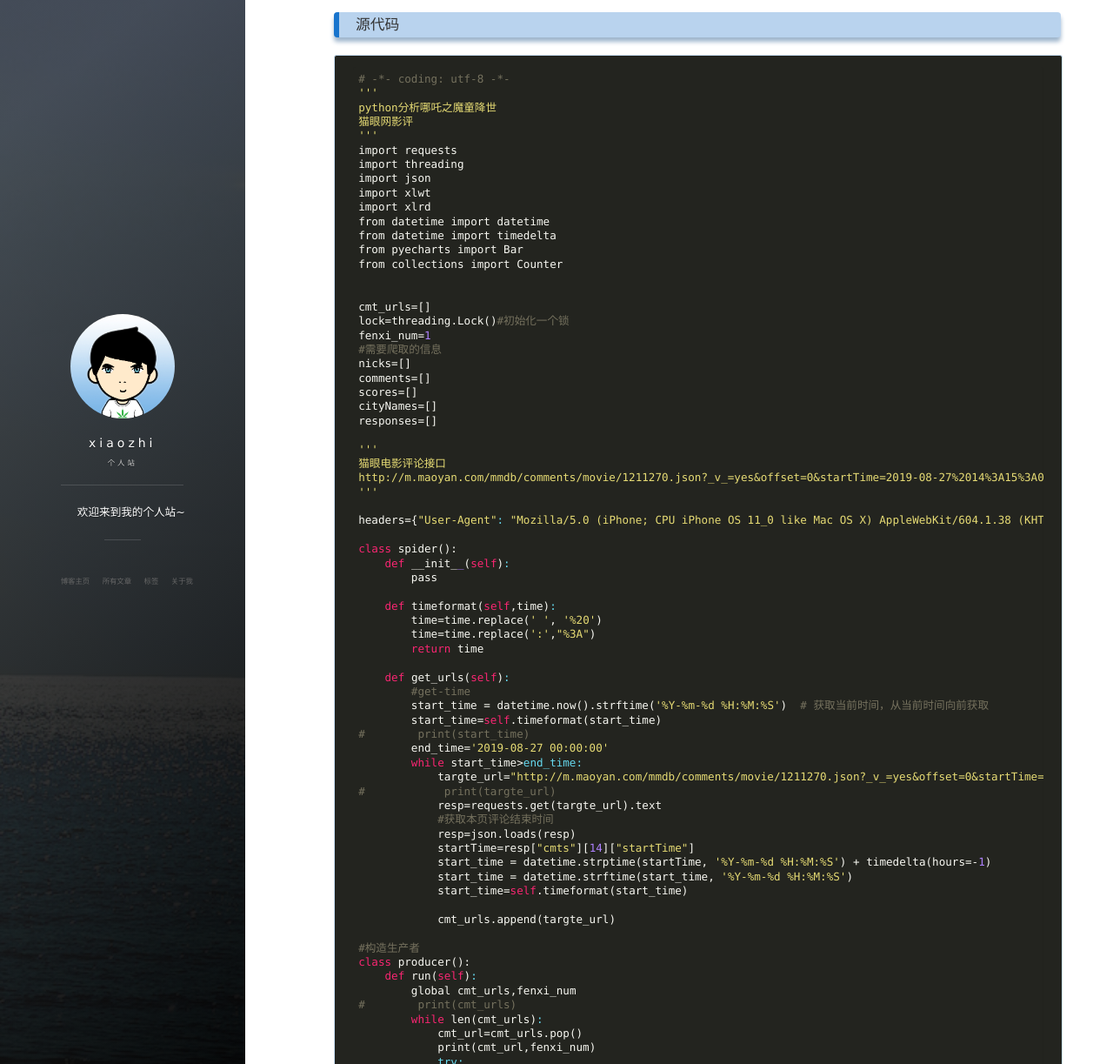
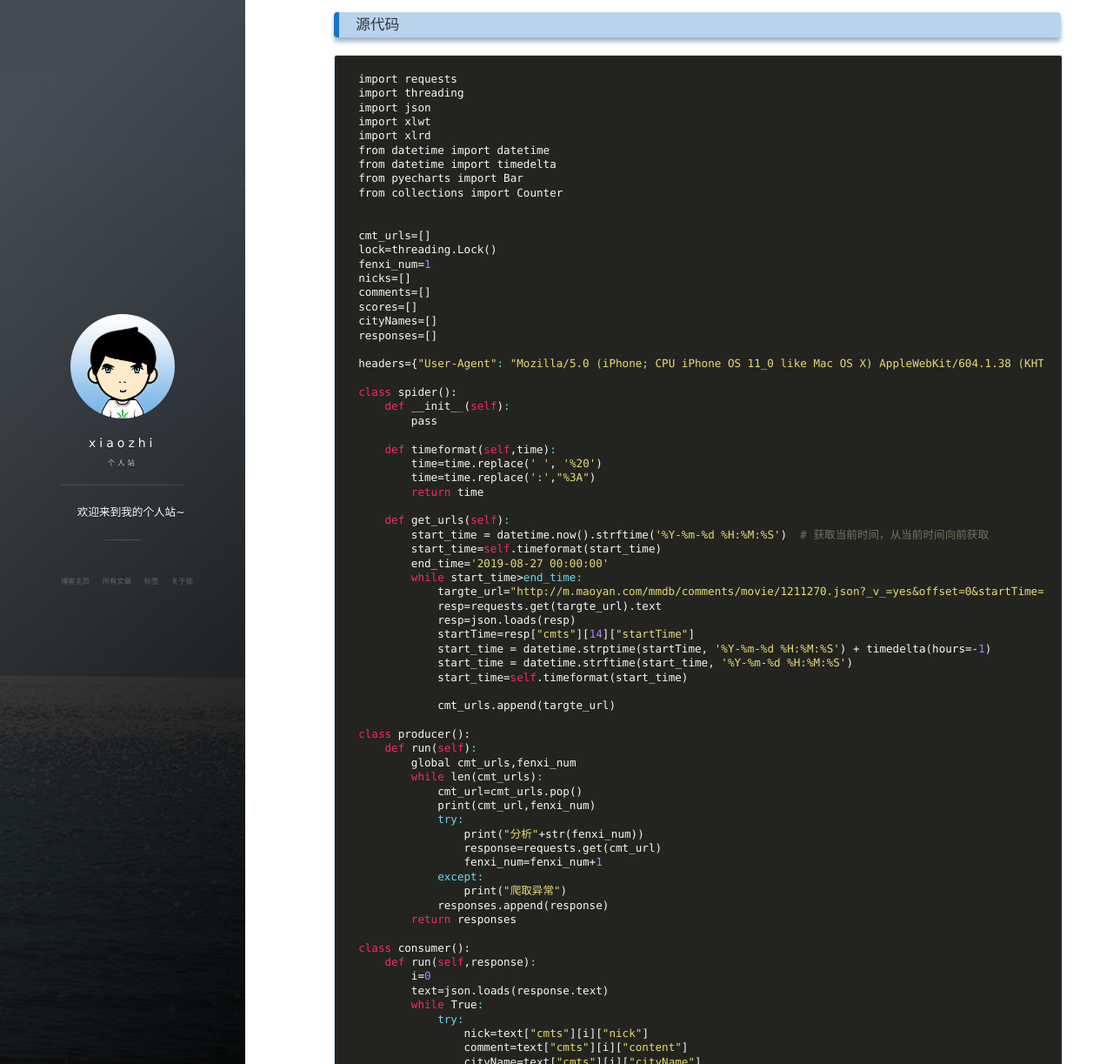
Before and after one commit to xiaozhisheji/xiaozhi.github.io, a Jekyll site: the page built from _posts/2019-08-07-5天破10亿的哪吒，为啥这么火？.md, in a window 1280 px wide and 1400 px high, scrolled down 2926 px. Shown: the part 177-1400 px from the top of the window at 87% size. Built offline with Jekyll 4.4.1, drawn with Linux system fonts in a browser that asks for light colours; nearby versions of some CDN libraries; comment, search, counter and statistics services are not loaded; some of the changed text lies outside the part shown.

Commit message:
Update 2019-08-07-5天破10亿的哪吒，为啥这么火？.md

````diff
--- a/_posts/2019-08-07-5天破10亿的哪吒，为啥这么火？.md
+++ b/_posts/2019-08-07-5天破10亿的哪吒，为啥这么火？.md
@@ -44,11 +44,6 @@ tag: python
 ### 源代码
 
 ```python
-# -*- coding: utf-8 -*-
-'''
-python分析哪吒之魔童降世
-猫眼网影评
-'''
 import requests
 import threading
 import json
@@ -61,19 +56,13 @@ from collections import Counter
 
 
 cmt_urls=[]
-lock=threading.Lock()#初始化一个锁
+lock=threading.Lock()
 fenxi_num=1
-#需要爬取的信息
 nicks=[]
 comments=[]
 scores=[]
 cityNames=[]
 responses=[]
-
-'''
-猫眼电影评论接口
-http://m.maoyan.com/mmdb/comments/movie/1211270.json?_v_=yes&offset=0&startTime=2019-08-27%2014%3A15%3A03
-'''
 
 headers={"User-Agent": "Mozilla/5.0 (iPhone; CPU iPhone OS 11_0 like Mac OS X) AppleWebKit/604.1.38 (KHTML, like Gecko) Version/11.0 Mobile/15A372 Safari/604.1"}
 
@@ -87,16 +76,12 @@ class spider():
         return time
 
     def get_urls(self):
-        #get-time
         start_time = datetime.now().strftime('%Y-%m-%d %H:%M:%S')  # 获取当前时间，从当前时间向前获取
         start_time=self.timeformat(start_time)
-#        print(start_time)
         end_time='2019-08-27 00:00:00'
         while start_time>end_time:
             targte_url="http://m.maoyan.com/mmdb/comments/movie/1211270.json?_v_=yes&offset=0&startTime="+start_time
-#            print(targte_url)
             resp=requests.get(targte_url).text
-            #获取本页评论结束时间
             resp=json.loads(resp)
             startTime=resp["cmts"][14]["startTime"]
             start_time = datetime.strptime(startTime, '%Y-%m-%d %H:%M:%S') + timedelta(hours=-1)
@@ -105,18 +90,15 @@ class spider():
 
             cmt_urls.append(targte_url)
 
-#构造生产者
 class producer():
     def run(self):
         global cmt_urls,fenxi_num
-#        print(cmt_urls)
         while len(cmt_urls):
             cmt_url=cmt_urls.pop()
             print(cmt_url,fenxi_num)
             try:
                 print("分析"+str(fenxi_num))
                 response=requests.get(cmt_url)
-#                print(response.text)
                 fenxi_num=fenxi_num+1
             except:
                 print("爬取异常")
@@ -138,7 +120,6 @@ class consumer():
                 comments.append(comment)
                 cityNames.append(cityName)
                 scores.append(score)
-#                print(nick,comment,cityName,score)
                 i=i+1
             except:
                 print("nick获取成功")
@@ -146,12 +127,10 @@ class consumer():
 
 class write_excel():
     def run(self):
-        #excel表格写入
         global data_top20
         book = xlwt.Workbook()
         sheet = book.add_sheet('哪吒之魔童降世')
         data_top20=Counter(cityNames).most_common(20)
-#        print(data_top20)
         for i in range(0,len(nicks)):
             sheet.write(i,0,nicks.pop())
             sheet.write(i,1,comments.pop())
@@ -159,13 +138,10 @@ class write_excel():
             sheet.write(i,3,scores.pop())
         book.save('哪吒之魔童降世.xls')
 
-
-#数据可视化
 class data_bar():
     def __init__(self):
         data_xls=xlrd.open_workbook('哪吒之魔童降世.xls')
         sheet=data_xls.sheet_names()
-
 
     def bar(self):
         global data_top20
````
